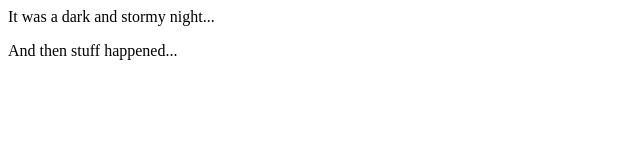
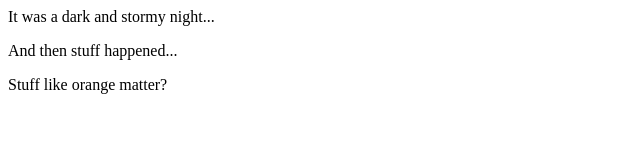
Before and after one commit to james636/fireside-story, a plain HTML site: page index.html in a window 1280 px wide. Shown: the whole page, without its empty margins (0-640 px from the left). Drawn offline with Linux system fonts and the light colour scheme.

Commit message:
added line 5

```diff
--- a/index.html
+++ b/index.html
@@ -2,5 +2,6 @@
     <body>
         <p>It was a dark and stormy night...</p>
         <p>And then stuff happened...</p>
+        <p>Stuff like orange matter?</p>
     </body>
 </html>
```
